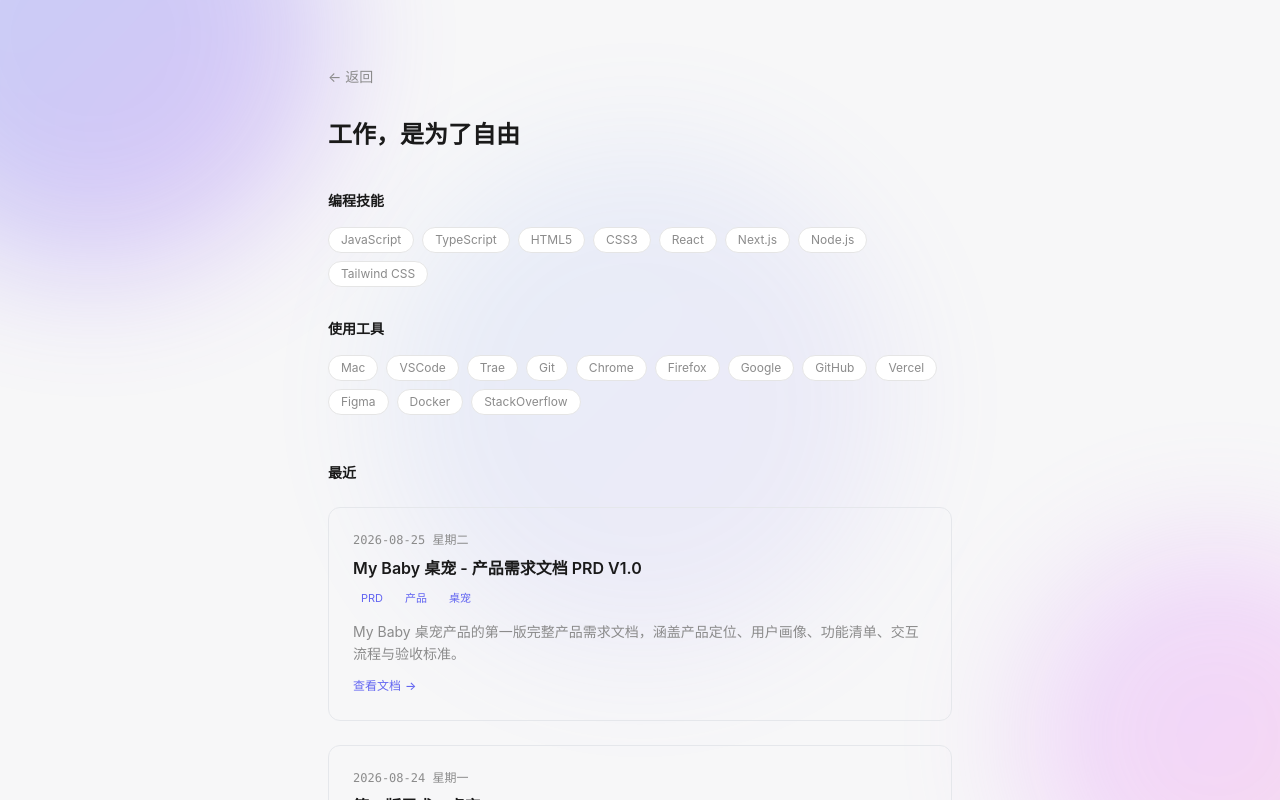
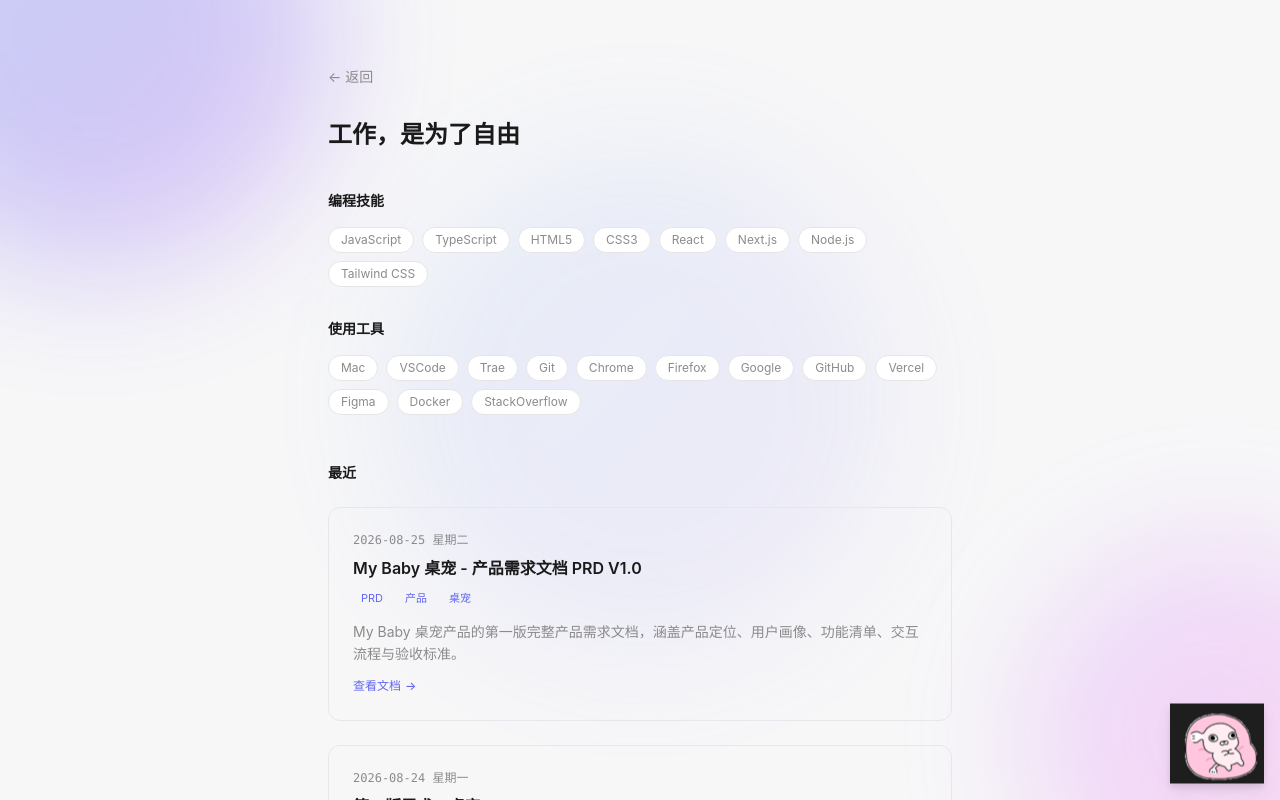
Before and after one commit to z1002176113-cloud/zhangxiangxiang, a Next.js app: page /works in a window 1280 px wide. Shown: the top 800 px of the page. Built offline with nearby package versions, Linux system fonts and the light colour scheme.

Commit message:
feat: add desktop pet animation at bottom-right of works page

```diff
--- a/src/app/works/page.tsx
+++ b/src/app/works/page.tsx
@@ -48,6 +48,27 @@ export default function WorksPage() {
       <div className="mt-12">
         <WorkTimeline />
       </div>
+
+      {/* 桌宠 */}
+      <div className="pointer-events-none fixed bottom-4 right-4 z-50 select-none">
+        {/* eslint-disable-next-line @next/next/no-img-element */}
+        <img
+          src="/pet.png"
+          alt="桌宠"
+          width={94}
+          height={80}
+          className="animate-bounce-slow drop-shadow-lg"
+        />
+        <style>{`
+          @keyframes bounce-slow {
+            0%, 100% { transform: translateY(0); }
+            50% { transform: translateY(-10px); }
+          }
+          .animate-bounce-slow {
+            animation: bounce-slow 2s ease-in-out infinite;
+          }
+        `}</style>
+      </div>
     </div>
   );
 }
```
Also changed, not shown: public/pet.png (added).
